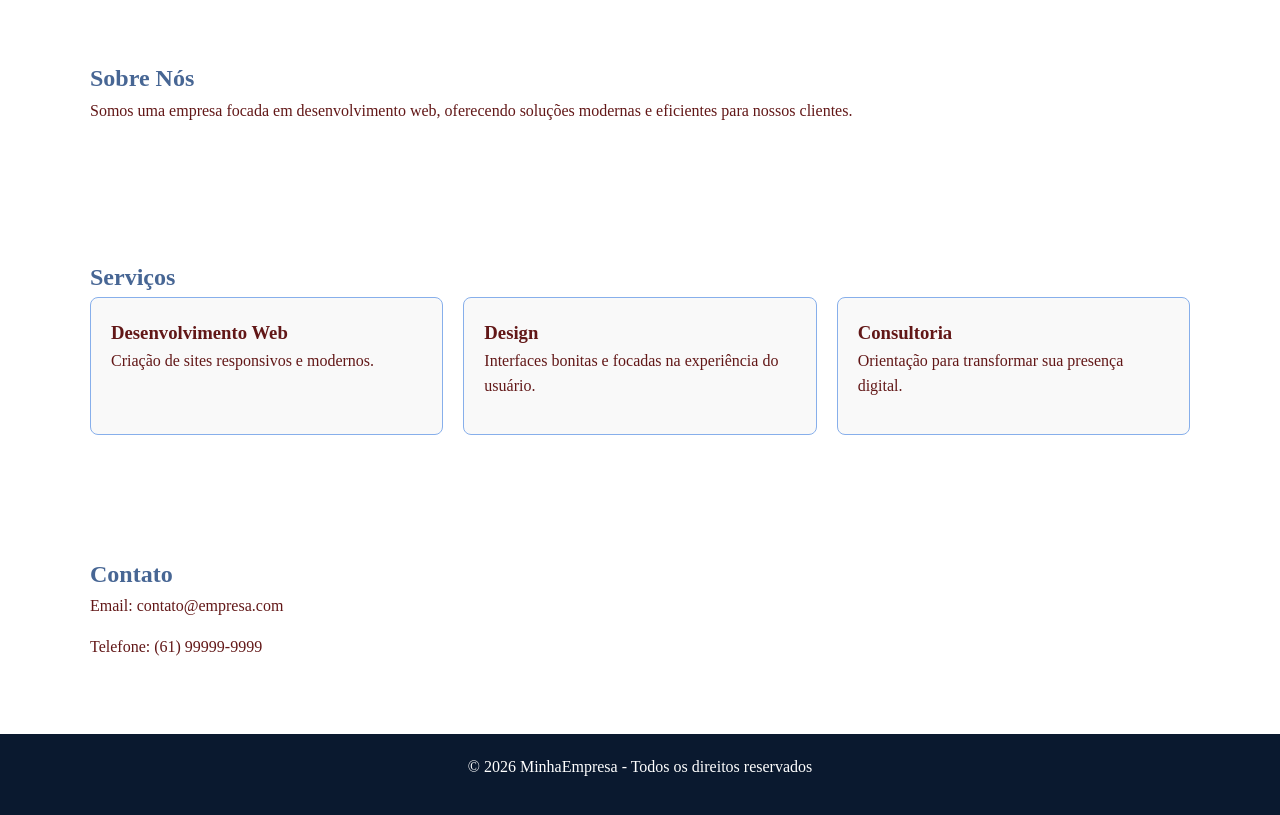
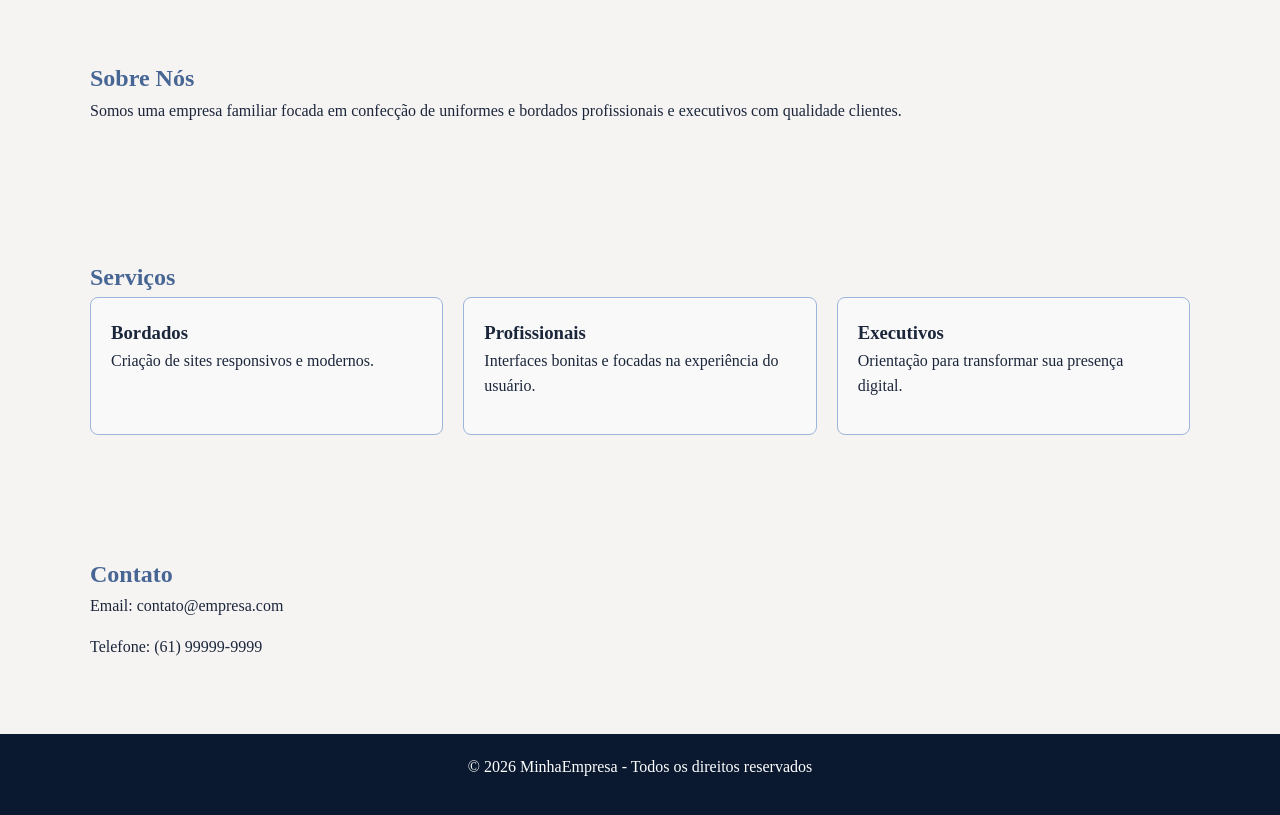
Before and after one commit to kalinca-paz/vsuniformes, a PHP site: page / in a window 1280 px wide. Shown: the part 424-1239 px from the top of the page. Run offline with PHP 8.4, Linux system fonts and the light colour scheme.

Commit message:
arrumando cores

```diff
--- a/css/style.css
+++ b/css/style.css
@@ -5,34 +5,24 @@
 }
 :root {
     /* --- CORES PRINCIPAIS (IDENTIDADE) --- */
-    --cor-principal-azul: #0056B3;    /* O "azul mais azul" para botões e logos */
-    --cor-destaque-vermelho: #E63946; /* Para chamar atenção imediata */
-
-    /* --- TEXTOS E CABEÇALHOS --- */
-    --titulo-principal: #183059;      /* Azul marinho fechado para títulos (H1, H2) */
-    --texto-corpo: #1B263B;           /* Azul escuro para leitura confortável */
-    --texto-suave: #778DA9;           /* Para legendas e informações técnicas */
-
-    /* --- FUNDOS E ESTRUTURA --- */
-    --fundo-cabecalho: #002855;       /* Azul bem escuro para o menu superior */
-    --fundo-pagina: #FFFFFF;          /* Branco para manter o site limpo */
-    --fundo-secao: #F8F9FA;           /* Cinza gelo para separar blocos de conteúdo */
-    --fundo-card: #F4F7F6;            /* Para destacar fotos de bordados */
-
-    /* --- ESTADOS E BOTÕES --- */
-    --botao-hover: #F03A47;           /* Vermelho vibrante quando passa o mouse */
-    --borda-detalhe: #276FBF;         /* Azul médio para linhas e divisores */
-    --detalhe-tecido: #F6F4F3;        /* Cor de fundo que lembra tecido linho/algodão */
+    --menu-fundo: #0056B3;
+    --menu-foco: #E63946;
+    --texto: #1B263B;
+    --borda: #9cb5da;
+    --texto-suave: #778DA9;
+    --titulo: #002855;
+    --fundo: #F6F4F3;
 }
 
 body {
   font-family: 'Times New Roman', Times, serif;
   line-height: 1.6;
-  color: #621717;
+  color: var(--texto);
+  background-color: var(--fundo);
 }
 
 header {
-  background: #0056B3;
+  background: var(--fundo-cabecalho);
   padding: 0px 30px ;
   color: #ffffff;
   display: flex;
@@ -44,7 +34,7 @@ header h1 {
   font-size: 24px;
 }
 nav {
-  background-color: #0056B3;
+  background-color: var(--menu-fundo);
   overflow: hidden;
 }
 
@@ -67,7 +57,7 @@ nav ul li a {
 }
 
 nav ul li a:hover {
-  background-color: #cb313b;
+  background-color: var(--menu-foco);
 }
 
 section {
@@ -129,7 +119,7 @@ section {
   flex: 1;
   min-width: 250px;
   padding: 20px;
-  border: 1px solid #87afeb;
+  border: 1px solid var(--borda);
   border-radius: 8px;
   background: #f9f9f9;
 }
--- a/index.php
+++ b/index.php
@@ -26,7 +26,7 @@
     <!-- HERO -->
     <section class="hero">
         <h2>Uniformes com profissionalismo e exelência</h2>
-        <p>Confecção de uniformes e bordados de altíssimo nível</p>
+        <p>Confecção de uniformes executivos e profissionais</p>
         <button><a href="orcamento.php"> Faça seu orçamento </a></button>
     </section>
 
@@ -34,7 +34,7 @@
     <section>
         <div class="container">
             <h2>Sobre Nós</h2>
-            <p>Somos uma empresa focada em desenvolvimento web, oferecendo soluções modernas e eficientes para nossos
+            <p>Somos uma empresa familiar focada em confecção de uniformes e bordados profissionais e executivos com qualidade
                 clientes.</p>
         </div>
     </section>
@@ -45,17 +45,17 @@
             <h2>Serviços</h2>
             <div class="grid">
                 <div class="card">
-                    <h3>Desenvolvimento Web</h3>
+                    <h3>Bordados</h3>
                     <p>Criação de sites responsivos e modernos.</p>
                 </div>
 
                 <div class="card">
-                    <h3>Design</h3>
+                    <h3>Profissionais</h3>
                     <p>Interfaces bonitas e focadas na experiência do usuário.</p>
                 </div>
 
                 <div class="card">
-                    <h3>Consultoria</h3>
+                    <h3>Executivos</h3>
                     <p>Orientação para transformar sua presença digital.</p>
                 </div>
             </div>
--- a/view/login.php
+++ b/view/login.php
@@ -13,7 +13,7 @@
     <header>
         <h1>MinhaEmpresa</h1>
         <nav>
-            <a href="index.php">Início</a>
+            <a href="../index.php">Início</a>
             <a href="#">Sobre</a>
             <a href="#">Serviços</a>
         </nav>
```
